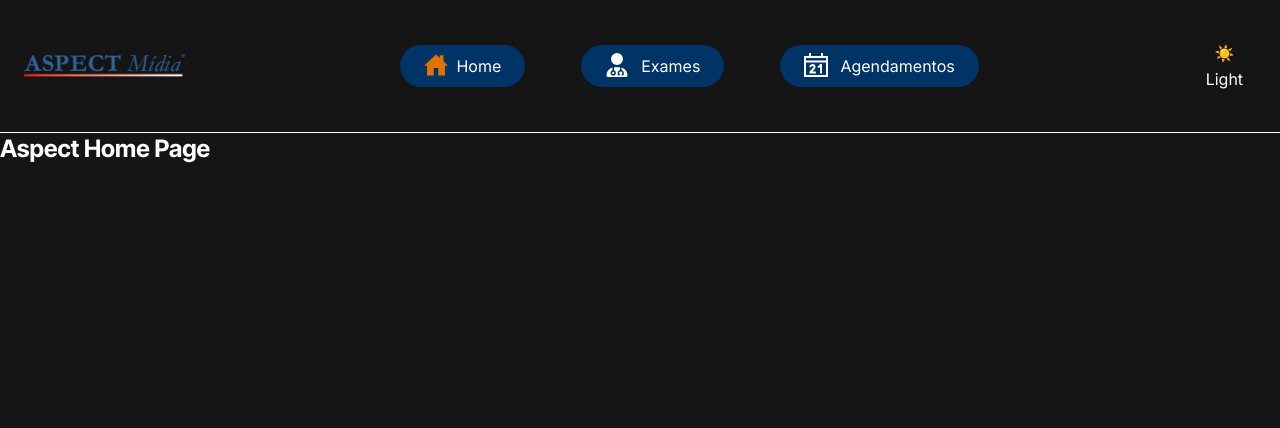
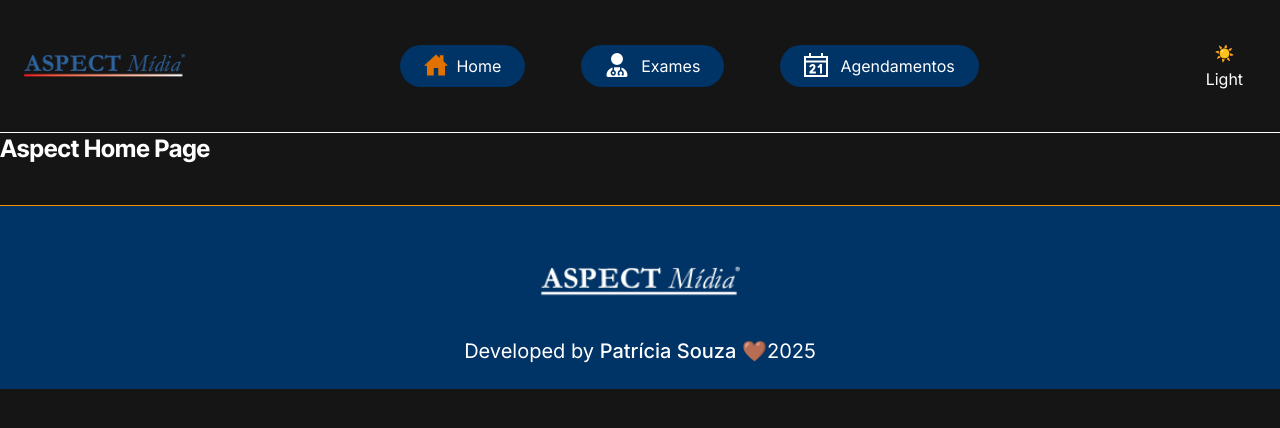
Before and after one commit to tricia-sz/aspect_exams, a Next.js app: page / in a window 1280 px wide. Shown: the top 428 px of the page. Built offline with nearby package versions, Linux system fonts and the light colour scheme.

Commit message:
Footer' Component

```diff
--- a/src/app/layout.tsx
+++ b/src/app/layout.tsx
@@ -3,6 +3,7 @@ import { Inter, Inter_Tight } from 'next/font/google';
 import './globals.css';
 import { Providers } from '../components/theme-toggle/provider';
 import Header from '../components/header/page';
+import Footer from '../components/footer/page';
 
 const inter = Inter({
   variable: '--font-inter',
@@ -31,6 +32,7 @@ export default function RootLayout({
         <Providers>
           <Header />
           {children}
+          <Footer />
         </Providers>
       </body>
     </html>
--- /dev/null
+++ b/src/components/footer/page.tsx
@@ -0,0 +1,32 @@
+import Image from 'next/image';
+
+export default function Footer() {
+  return (
+    <footer className="bg-accent-primary w-full py-6  items-center justify-center mt-10 border-t border-t-accent-orange">
+      <div className="flex justify-center mx-auto mt-4 mb-6">
+        <Image
+          src="/logoAspectWhite.png"
+          alt="logo aspect white"
+          width={200}
+          height={200}
+          className="object-contain"
+        />
+      </div>
+
+      <div className="flex flex-col md:flex-row items-center justify-center gap-2">
+        <div className="text-white text-xl">
+          Developed by{' '}
+          <a
+            href="https://tricia-sz.netlify.app"
+            target="_blank"
+            rel="noopener noreferrer"
+            className="font-medium  hover:underline dark:text-amber-600"
+          >
+            Patrícia Souza
+          </a>{' '}
+          🤎2025
+        </div>
+      </div>
+    </footer>
+  );
+}
```
